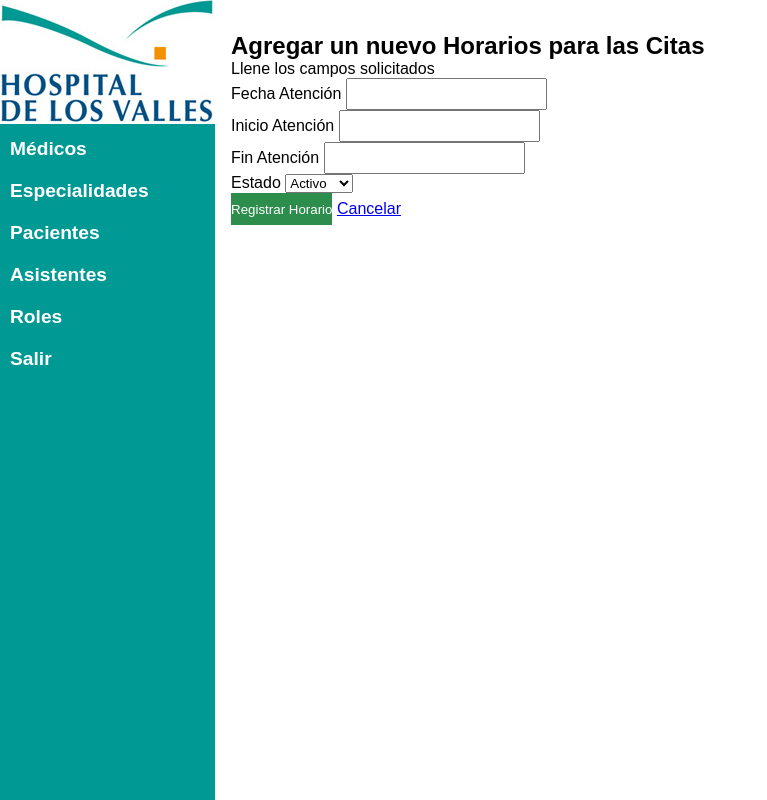
After one commit to Sammy593/CitasMedicas, a PHP site: the page made by Views/horario/addHorario.php in a window 1280 px wide. The commit adds this page. Shown: the whole page, without its empty margins (0-767 px from the left). Run offline with PHP 8.4, Linux system fonts and the light colour scheme; the template is opened without the code that fills it, so the values that code supplies are empty; some libraries are stand-ins or nearby versions.

Commit message:
horarios-edicionCrud

```diff
--- /dev/null
+++ b/Assets/css/horarioDash.css
@@ -0,0 +1,121 @@
+* {
+    margin: 0;
+    padding: 0;
+    box-sizing: border-box;
+    font-family: Arial, Helvetica, sans-serif;
+}
+
+body {
+    width: 100%;
+    height: 100vh;
+}
+
+.container {
+    width: 100%;
+    height: 100vh;
+    display: grid;
+    grid-template-columns: 215px 1fr;
+}
+
+.options {
+    width: 100%;
+    height: 100%;
+    background: #009994;
+    color: white;
+justify-self: right;
+}
+
+.options ul {
+    width: 100%;
+    display: flex;
+    flex-direction: column;
+}
+
+.options ul li{
+    width: 100%;
+    display: flex;
+    padding: 10px;
+    font-weight: 600;
+    font-size: 1.2rem;
+    cursor: pointer;
+
+}
+.options ul li:hover{
+    background: white;
+    color: #009994;
+}
+
+.views {
+    width: 100%;
+    height: 100%;
+    background: rgb(241, 241, 241);
+}
+
+.bar-title {
+    width: 100%;
+    height: 4rem;
+    display: flex;
+    align-items: center;
+    box-sizing: border-box;
+    padding: 0 10px;
+    border-bottom: 1px solid rgb(24, 24, 133);
+    background: rgb(195, 195, 240);
+    color: rgb(19, 19, 134)
+}
+
+.fondoVozandes{
+    background-image: url("../img/imgDashboard/fondoBienvenida.jpg");
+    background-attachment: fixed;
+    background-size:100% 100%;
+    height:calc(100vh);
+    width:100%;
+}
+
+
+/*MODIFICACION DE HORARIOS ESTILOS*/
+
+th{
+    padding: 5px;
+    font-size: 20px;
+    background-color: rgba(5,170,170,0.9);
+}
+td{
+    padding: 5px;
+    text-align: center;
+}
+
+tr:nth-child(even){
+    background-color: rgba(1,1,1,0.2);
+}
+
+tr:hover{
+    background-color: rgba(3,3,3,0.4);
+}
+
+#th1{
+    text-align: center;
+}
+
+.fcc-btn {
+    background-color: #199319;
+    color: white;
+    padding: 15px 25px;
+    text-decoration: none;
+    float: left;
+  }
+
+  .fcc-btn:hover {
+    background-color: #223094;
+  }
+
+
+  .tarjeta{
+
+
+    width:1100px;
+    border: 1px solid lightgray;
+    box-shadow: 2px 2px 8px 4px #d3d3d3d1;
+    border-radius:15px;
+    font-family: sans-serif;
+    text-align: center;
+  }
--- /dev/null
+++ b/Views/horario/addHorario.php
@@ -0,0 +1,44 @@
+<?php
+include_once 'Views/template/headHorario.php'; ?>
+
+<?php include_once 'Views/template/aside.php'; ?>
+
+
+<div class="subBody">
+  <div class="subOptions">
+        <div class="centro">
+    <h2> Agregar un nuevo Horarios para las Citas  </h2>
+    <p> Llene los campos solicitados</p>
+        <form action="../Controllers/aghorario.php" method="post">
+            <div>
+                <label for="fechadatencion"> Fecha Atención </label>
+                <input type="text" name="fechadatencion" required>
+            </div>
+            <div>
+                <label for="inicioatencion"> Inicio Atención </label>
+                <input type="text" name="inicioatencion" required>
+            </div>
+            <div>
+                <label for="finatencion"> Fin Atención </label>
+                <input type="text" name="finatencion" required>
+            </div>
+
+            <div>
+                <label for=""> Estado </label>
+                <select name="activo">
+                    <option value="true"> Activo </option>
+                    <option value="false">Inactivo</option>
+                </select>
+            </div>
+            <div>
+                <input type="submit" value="Registrar Horario">
+                <a href="horario"> Cancelar </a>
+            </div>
+
+        </form>
+    </div>
+   </div>
+</div>
+
+
+<?php include_once 'Views/template/scripts.php'; ?>
--- /dev/null
+++ b/Views/horario/deleteHorario.php
@@ -0,0 +1,4 @@
+<?php
+    $funcionUrl = funcionesBack("EliminarHorario");
+    require_once($funcionUrl);
+?>
--- /dev/null
+++ b/Views/template/headHorario.php
@@ -0,0 +1,14 @@
+<!DOCTYPE html>
+<html lang="en">
+
+<head>
+    <meta charset="UTF-8">
+    <meta http-equiv="X-UA-Compatible" content="IE=edge">
+    <meta name="viewport" content="width=device-width, initial-scale=1.0">
+    <link rel="stylesheet" href="<?php echo(media())?>/css/horarioDash.css">
+    <link rel="stylesheet" href="<?php echo(media())?>/css/vistas.css">
+    <link rel="stylesheet" href="<?php echo(media())?>/plugins/fontawesome-free/css/all.css">
+    <title>HORARIO</title>
+</head>
+
+<body >
```
Also changed, not shown: Controllers/aghorario.php (added, +40 -0 lines), Controllers/eliminarHorario.php (added, +24 -0 lines), Views/horario/horario.php (+107 -12 lines).
